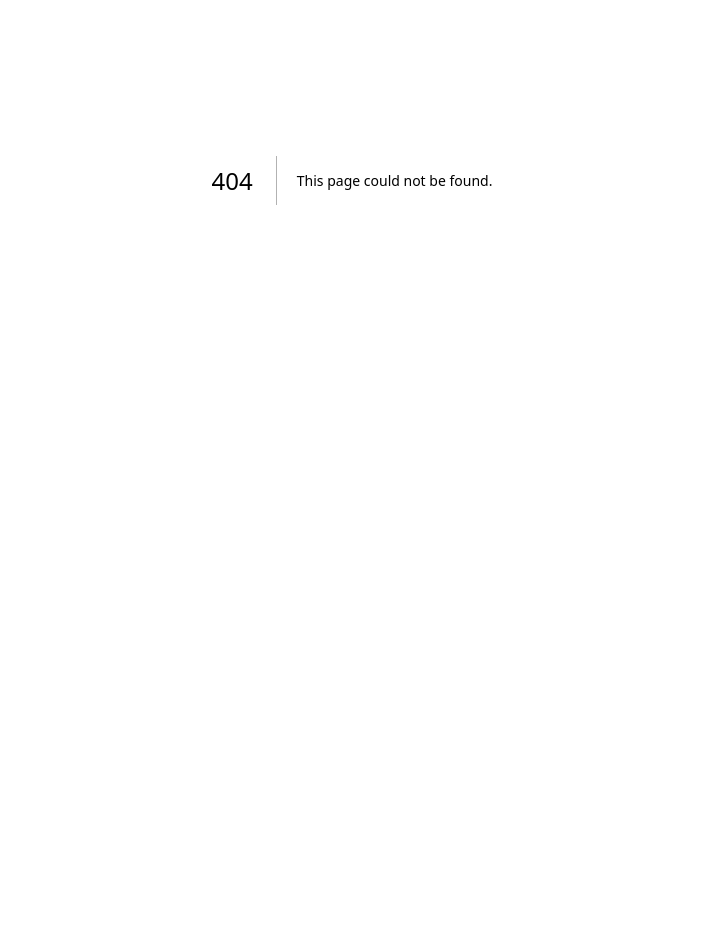
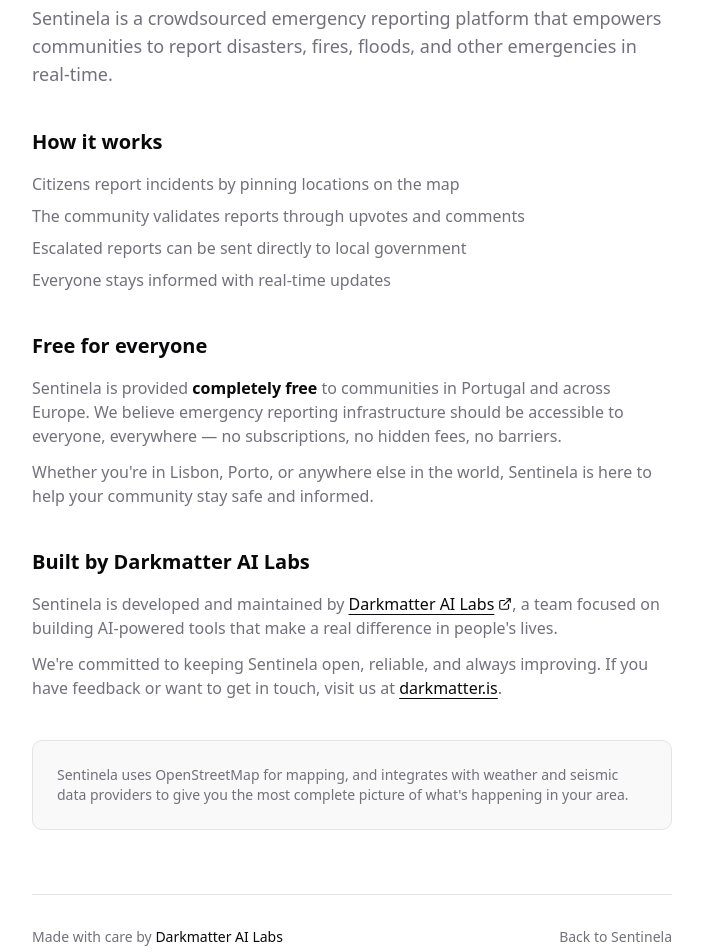
Before and after one commit to JMMonte/Sentinela.help, a Next.js app: page /about in a window 1280 px wide. Before the commit this address had no page. Shown: the part 220-1172 px from the top of the page, without its empty margins (288-991 px from the left). Before the commit the page ends 800 px from the top, so only its background shows below. Built offline with nearby package versions, Linux system fonts and the light colour scheme.

Commit message:
Add About button to SiteHeader component
- Introduced a new button in the SiteHeader for navigating to the About page.
- Utilized the Info icon from lucide-react for visual representation.
- Enhanced the layout with a ghost variant button for a cleaner UI.

```diff
--- /dev/null
+++ b/src/app/about/page.tsx
@@ -0,0 +1,115 @@
+import type { Metadata } from "next";
+import Link from "next/link";
+import { ArrowLeft, ExternalLink } from "lucide-react";
+
+export const metadata: Metadata = {
+  title: "About",
+  description:
+    "Sentinela is a free crowdsourced emergency reporting platform built by Darkmatter AI Labs for communities in Portugal, Europe, and worldwide.",
+};
+
+export default function AboutPage() {
+  return (
+    <div className="min-h-dvh bg-background pt-16">
+      <div className="mx-auto max-w-2xl px-4 py-12">
+        <Link
+          href="/"
+          className="mb-8 inline-flex items-center gap-1.5 text-sm text-muted-foreground transition-colors hover:text-foreground"
+        >
+          <ArrowLeft className="h-4 w-4" />
+          Back to map
+        </Link>
+
+        <h1 className="mb-6 text-3xl font-bold tracking-tight">About Sentinela</h1>
+
+        <div className="prose prose-zinc dark:prose-invert">
+          <p className="text-lg text-muted-foreground">
+            Sentinela is a crowdsourced emergency reporting platform that empowers communities to
+            report disasters, fires, floods, and other emergencies in real-time.
+          </p>
+
+          <section className="mt-10">
+            <h2 className="text-xl font-semibold">How it works</h2>
+            <ul className="mt-4 space-y-2 text-muted-foreground">
+              <li>Citizens report incidents by pinning locations on the map</li>
+              <li>The community validates reports through upvotes and comments</li>
+              <li>Escalated reports can be sent directly to local government</li>
+              <li>Everyone stays informed with real-time updates</li>
+            </ul>
+          </section>
+
+          <section className="mt-10">
+            <h2 className="text-xl font-semibold">Free for everyone</h2>
+            <p className="mt-4 text-muted-foreground">
+              Sentinela is provided <strong className="text-foreground">completely free</strong> to
+              communities in Portugal and across Europe. We believe emergency reporting
+              infrastructure should be accessible to everyone, everywhere — no subscriptions, no
+              hidden fees, no barriers.
+            </p>
+            <p className="mt-3 text-muted-foreground">
+              Whether you&apos;re in Lisbon, Porto, or anywhere else in the world, Sentinela is here
+              to help your community stay safe and informed.
+            </p>
+          </section>
+
+          <section className="mt-10">
+            <h2 className="text-xl font-semibold">Built by Darkmatter AI Labs</h2>
+            <p className="mt-4 text-muted-foreground">
+              Sentinela is developed and maintained by{" "}
+              <a
+                href="https://darkmatter.is"
+                target="_blank"
+                rel="noopener noreferrer"
+                className="inline-flex items-center gap-1 font-medium text-foreground underline underline-offset-4 transition-colors hover:text-primary"
+              >
+                Darkmatter AI Labs
+                <ExternalLink className="h-3.5 w-3.5" />
+              </a>
+              , a team focused on building AI-powered tools that make a real difference in
+              people&apos;s lives.
+            </p>
+            <p className="mt-3 text-muted-foreground">
+              We&apos;re committed to keeping Sentinela open, reliable, and always improving. If you
+              have feedback or want to get in touch, visit us at{" "}
+              <a
+                href="https://darkmatter.is"
+                target="_blank"
+                rel="noopener noreferrer"
+                className="font-medium text-foreground underline underline-offset-4 transition-colors hover:text-primary"
+              >
+                darkmatter.is
+              </a>
+              .
+            </p>
+          </section>
+
+          <section className="mt-10 rounded-lg border bg-muted/50 p-6">
+            <p className="text-sm text-muted-foreground">
+              Sentinela uses OpenStreetMap for mapping, and integrates with weather and seismic data
+              providers to give you the most complete picture of what&apos;s happening in your area.
+            </p>
+          </section>
+        </div>
+
+        <footer className="mt-16 border-t pt-8">
+          <div className="flex flex-col items-center justify-between gap-4 text-sm text-muted-foreground sm:flex-row">
+            <p>
+              Made with care by{" "}
+              <a
+                href="https://darkmatter.is"
+                target="_blank"
+                rel="noopener noreferrer"
+                className="font-medium text-foreground hover:underline"
+              >
+                Darkmatter AI Labs
+              </a>
+            </p>
+            <Link href="/" className="hover:underline">
+              Back to Sentinela
+            </Link>
+          </div>
+        </footer>
+      </div>
+    </div>
+  );
+}
--- a/src/components/layout/site-header.tsx
+++ b/src/components/layout/site-header.tsx
@@ -1,6 +1,8 @@
 import Link from "next/link";
+import { Info } from "lucide-react";
 
 import { ThemeToggle } from "@/components/layout/theme-toggle";
+import { Button } from "@/components/ui/button";
 
 export function SiteHeader() {
   return (
@@ -15,6 +17,12 @@
 
         <ThemeToggle />
 
+        <Button variant="ghost" size="icon" className="h-8 w-8 rounded-full" asChild>
+          <Link href="/about" aria-label="About Sentinela">
+            <Info className="h-4 w-4" />
+          </Link>
+        </Button>
+
         {/* Portal target for page-specific actions (e.g. panel toggle, report button) */}
         <div id="header-actions" className="contents" />
       </nav>
```
